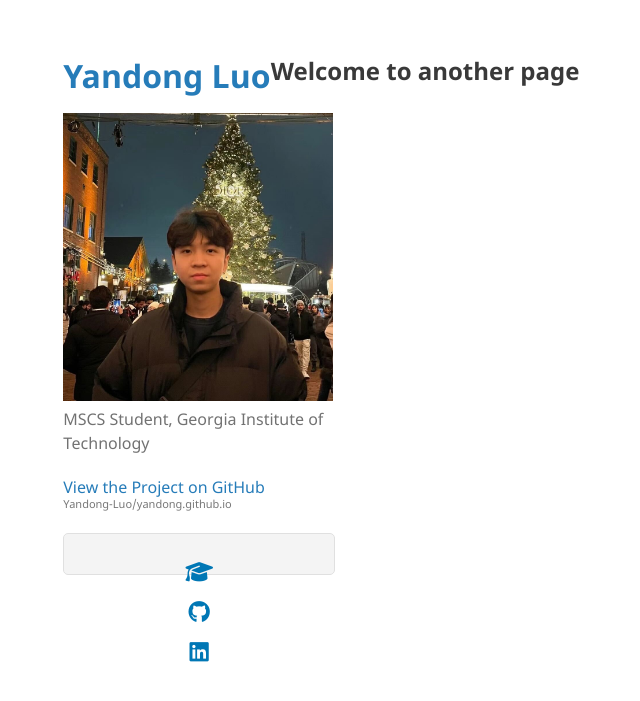
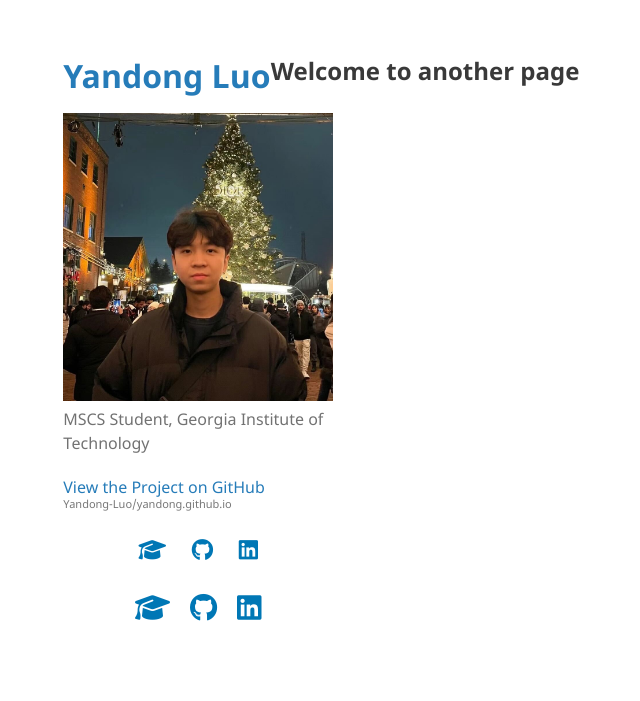
Before and after one commit to Yandong-Luo/yandong.github.io, a Jekyll site: the page built from another-page.md, in a window 1280 px wide. Shown: the top 701 px of the page, without its empty margins (53-693 px from the left). Built offline with Jekyll 4.4.1, drawn with Linux system fonts in a browser that asks for light colours; our own code applies the rules of GitHub Pages for plain Markdown files.

Commit message:
adjust icon

```diff
--- a/_layouts/default.html
+++ b/_layouts/default.html
@@ -57,6 +57,28 @@
       .social-icon:hover {
         transform: scale(1.15);
       }
+
+      .icon-bar {
+        display: flex;
+        justify-content: center;
+        gap: 20px;
+        margin: 20px 0;
+      }
+
+      .icon {
+        font-size: 28px;
+        color: #444;
+        transition: transform 0.3s ease;
+      }
+
+      .icon:hover {
+        transform: scale(1.2);
+      }
+
+      .icon.github { color: #0077b5; }
+      .icon.linkedin { color: #0077b5; }
+      .icon.scholar { color: #0077b5; }
+
     </style>
 
   </head>
@@ -97,19 +119,25 @@
           </a></li>
         </ul> -->
 
-        <ul class="downloads">
+        <!-- <ul class="downloads"> -->
           <div style="text-align: center; margin-top: 20px;">
-            <a href="https://scholar.google.com/citations?user=l9unWNQAAAAJ&hl=en" target="_blank" style="font-size: 22px; margin: 0 10px; color: #0077b5; transition: transform 0.3s ease;" onmouseover="this.style.transform='scale(1)'" onmouseout="this.style.transform='scale(1)'">
+            <a href="https://scholar.google.com/citations?user=l9unWNQAAAAJ&hl=en" target="_blank" style="font-size: 22px; margin: 0 10px; color: #0077b5; transition: transform 0.3s ease;" onmouseover="this.style.transform='scale(1.2)'" onmouseout="this.style.transform='scale(1)'">
               <i class="fas fa-graduation-cap"></i>
             </a>
-            <a href="https://github.com/Yandong-Luo" target="_blank" style="font-size: 22px; margin: 0 10px; color: #0077b5; transition: transform 0.3s ease;" onmouseover="this.style.transform='scale(1)'" onmouseout="this.style.transform='scale(1)'">
+            <a href="https://github.com/Yandong-Luo" target="_blank" style="font-size: 22px; margin: 0 10px; color: #0077b5; transition: transform 0.3s ease;" onmouseover="this.style.transform='scale(1.2)'" onmouseout="this.style.transform='scale(1)'">
               <i class="fab fa-github"></i>
             </a>
-            <a href="https://www.linkedin.com/in/yandong-luo-gt-robotics/" target="_blank" style="font-size: 22px; margin: 0 10px; color: #0077b5; transition: transform 0.3s ease;" onmouseover="this.style.transform='scale(1)'" onmouseout="this.style.transform='scale(1)'">
+            <a href="https://www.linkedin.com/in/yandong-luo-gt-robotics/" target="_blank" style="font-size: 22px; margin: 0 10px; color: #0077b5; transition: transform 0.3s ease;" onmouseover="this.style.transform='scale(1.2)'" onmouseout="this.style.transform='scale(1)'">
               <i class="fab fa-linkedin"></i>
             </a>
           </div>
-        </ul>
+
+          <div class="icon-bar">
+            <a href="https://scholar.google.com/citations?user=l9unWNQAAAAJ&hl=en" target="_blank" class="icon scholar"><i class="fas fa-graduation-cap"></i></a>
+            <a href="https://github.com/Yandong-Luo" target="_blank" class="icon github"><i class="fab fa-github"></i></a>
+            <a href="https://www.linkedin.com/in/yandong-luo-gt-robotics/" target="_blank" class="icon linkedin"><i class="fab fa-linkedin"></i></a>
+          </div>
+        <!-- </ul> -->
 
 
         <!-- <div style="text-align: center; font-size: 1.6em; margin-top: 10px;">
```
